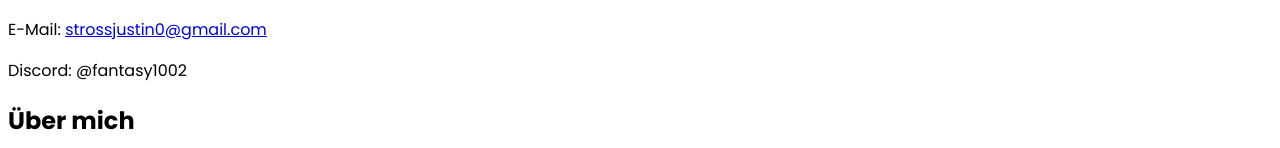
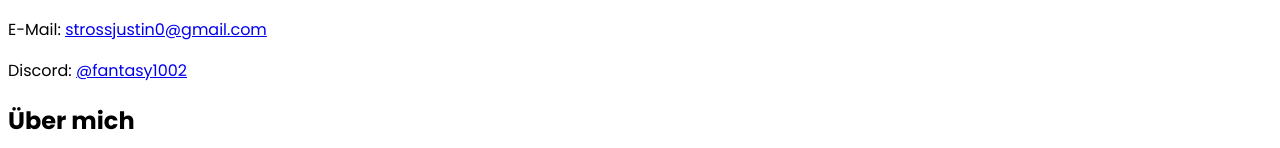
Before and after one commit to Fantasy1002/Website, a plain HTML site: page index.html in a window 1280 px wide. Shown: the part 304-452 px from the top of the page. Drawn offline with Linux system fonts and the light colour scheme.

Commit message:
Add files via upload

```diff
--- a/index.html
+++ b/index.html
@@ -36,7 +36,7 @@
         <section>
             <h2 id="Kontakt">Kontakt</h2>
             <p>E-Mail: <a href="mailto:strossjustin0@gmail.com">strossjustin0@gmail.com</a></p>
-            <p>Discord: @fantasy1002</p>
+            <p>Discord: <a href="https://discordapp.com/users/fantasy1002">@fantasy1002</a></p>
         </section>
 
         <section>
```
